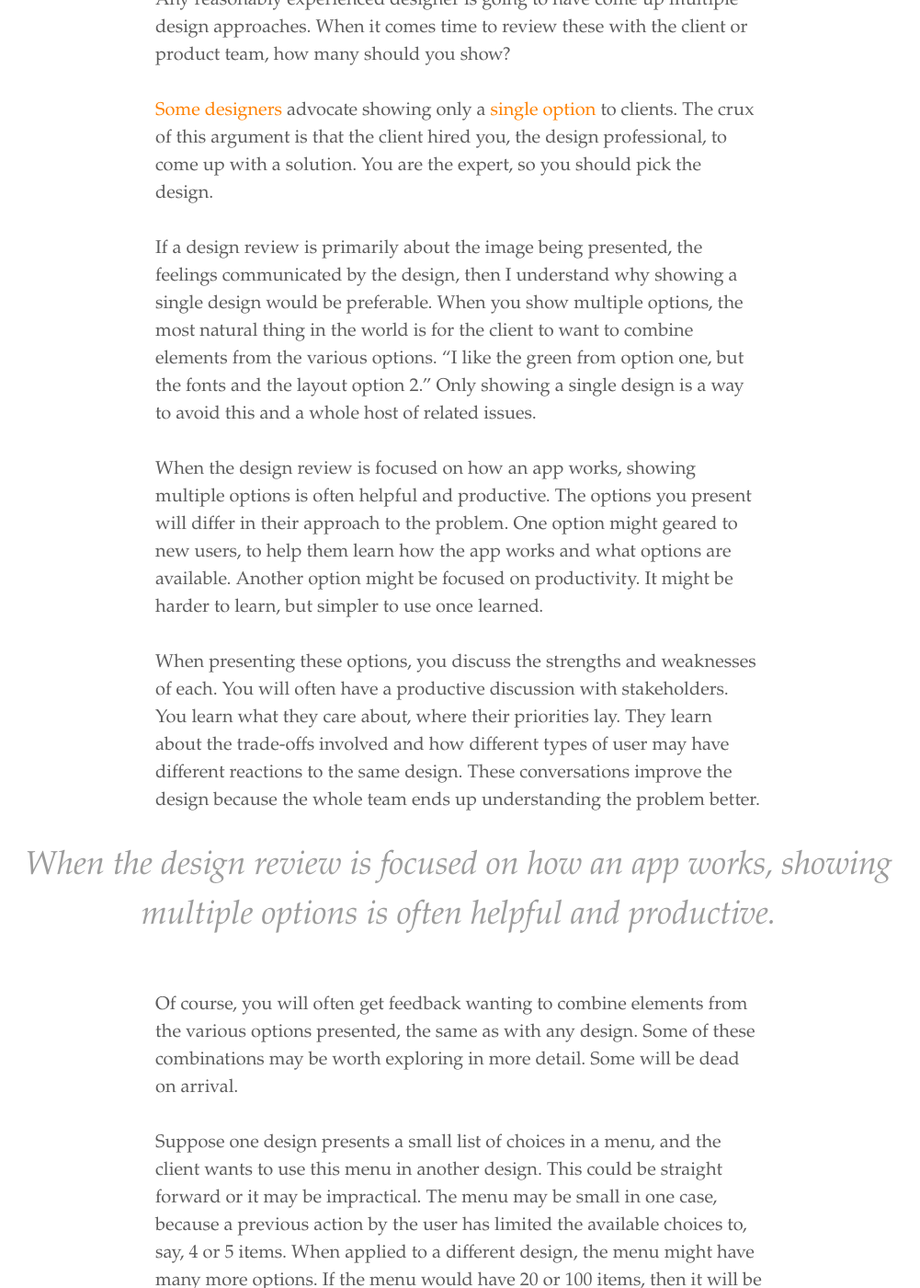
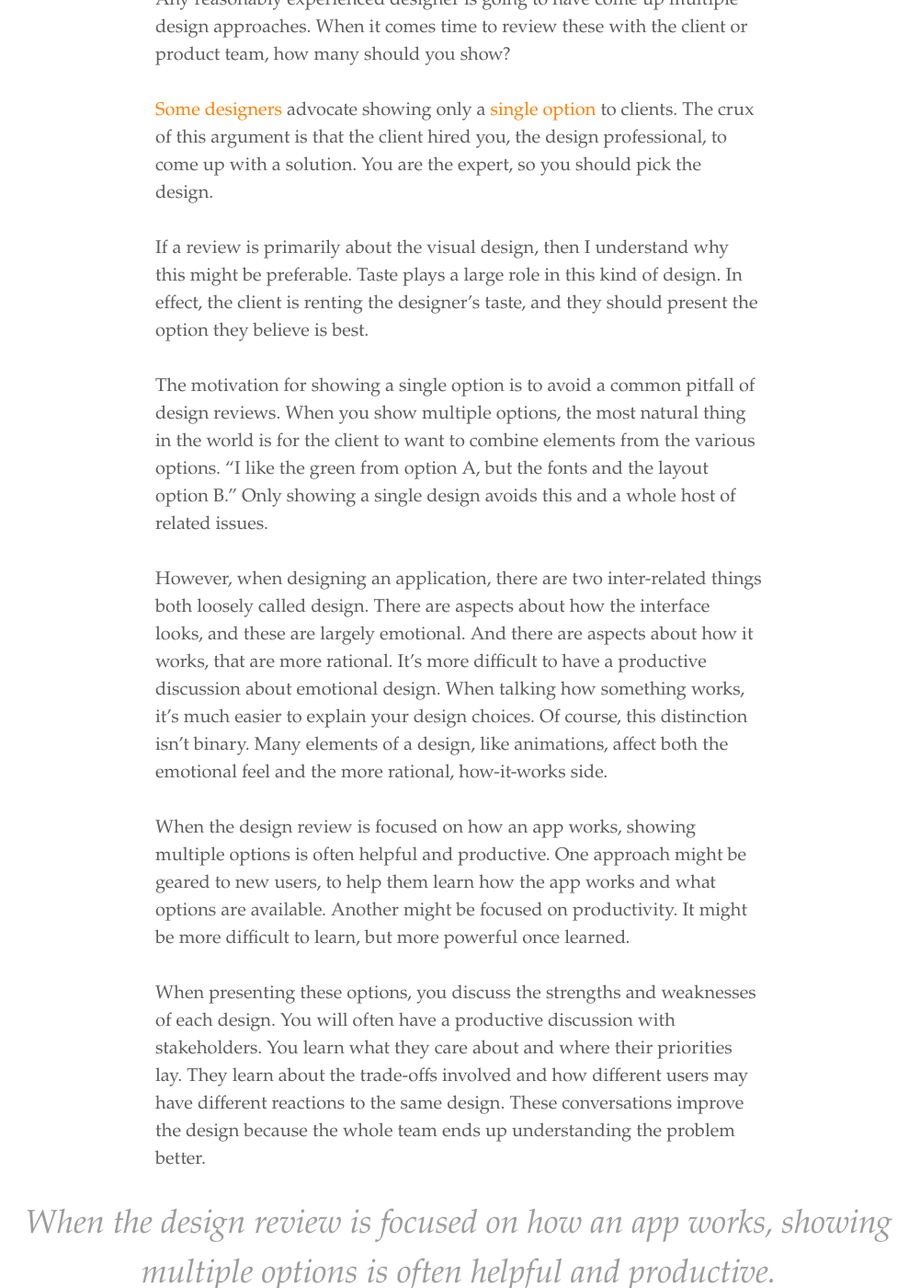
Before and after one commit to infomongo/infomongo.github.io, a Jekyll site: the page built from _posts/2017-09-21-presenting-mulitple-design-options.md, in a window 1280 px wide and 1400 px high, scrolled down 1709 px. Shown: the whole window at 92% size, without its empty margins (141-1142 px from the left). Built offline with Jekyll 4.4.1, drawn with Linux system fonts in a browser that asks for light colours; some of the changed text lies outside the part shown.

Commit message:
updated post & add twitter card meta tags

```diff
--- a/_config.yml
+++ b/_config.yml
@@ -28,3 +28,4 @@
 markdown: kramdown
 gems: [jekyll-paginate]
 permalink: /posts/:title
+url: http://infomongo.com
--- a/_layouts/default.html
+++ b/_layouts/default.html
@@ -20,6 +20,16 @@
     {% if page.canonical %}
       <link rel="canonical" href="{{page.canonical}}" />
     {% endif %}
+
+    <meta name="twitter:card" content="summary_large_image">
+    <meta name="twitter:site" content="@infomongo">
+    <meta name="twitter:title" content="{{page.title}}">
+    {% if page.description %}
+    <meta name="twitter:description" content="{{page.description}}">
+    {% endif %}
+    {% if page.twitter-image %}
+    <meta name="twitter:image" content="{{site.url}}{{page.twitter-image}}">
+    {% endif %}
 </head>
 <body >
     <header>
--- a/_posts/2017-09-21-presenting-mulitple-design-options.md
+++ b/_posts/2017-09-21-presenting-mulitple-design-options.md
@@ -12,21 +13,21 @@ date:   2017-09-21
 </div>
 <div class="intro" markdown="1">
 
-Interaction design begins with research. You need to understand  who is going to use the product and what they want to accomplish. You need to understand their background. What applications they use and like. How do they currently solve the problem your app will make easier? What are the broad demographics of these users? How comfortable are they with technology?
+Interaction design begins with research. You need to understand who is going to use the product and what they want to accomplish. You need to understand their background. What applications they use and like. How they currently solve the problem the product will make easier. What are the broad demographics of these users? How comfortable are they with technology?
 
-You also need to understand the technical limitations and the business goals of the project, but user research makes up the bulk of this initial research.
+You also need to understand the technical limitations and the business goals of the project, but user research makes up the bulk of this initial phase.
 </diV>
 
 
 ### Developing Options
 
-After the initial research is complete, you start exploring different solutions. This means quickly generating a lot different approaches, different navigation options, different ways to solve the basic problem. Many of these will be dead ends. Their flaws will outweigh the benefits. That particular dog just won't hunt.
+After the initial research is complete, you start exploring different solutions. This means quickly generating different approaches, different ways to solve the basic problem. Many of these will be dead ends. Their flaws will outweigh the benefits. That particular dog just won’t hunt.
 
 Eventually you will find a number of approaches that have legs. These are the ones you explore in more detail, that you refine and imagine more completely.
 
-As I’m refining these approaches, I find myself doing a second round of research. I think about apps that have similar interactions and I examine how they work in detail. I’m looking for UX patterns I can adapt. This kind of copying is as common as dirt. You have to be careful that the pattern you are borrowing makes sense. It has to be a good fit for your users. And it has to make sense for the app in question. It’s no use following a trend that doesn’t work well in context. Done poorly, this kind of copying can set the wrong expectations or saddle you with unneeded constraints.
+A common mistake junior designers make is to focus on a single solution. After a brief outlining the problem, they come back with a detailed set of drawings ‘exploring’ a single solution. They ‘fall in love’ too early and fail to examine useful alternatives.
 
-A common mistake junior designers make is to focus on a single solution, that they explore in depth. After a brief outlining the problem, they come back with a detailed set of drawings ‘exploring’ a single solution. They *‘fall in love’* too early and fail to examine useful alternatives.
+Once I have an initial set of options, I usually do a second round of research. I think about apps that have similar interactions and I examine how they work in detail. I’m looking for UX patterns I can adapt. This kind of copying is as common as dirt, but you have to be careful that the pattern you are borrowing makes sense. It has to be a good fit for your users. And it has to make sense for the app in question. It’s no use following a trend that doesn’t work well in context. Done poorly, this kind of copying can set the wrong expectations or saddle you with unneeded constraints. Done well, it can make the app easier to learn by leveraging users’ familiarity with similar apps.
 
 ### How Many Should Your Show?
 
@@ -38,21 +39,25 @@ Any reasonably experienced designer is going to have come up multiple design app
 
 [2]: https://worthwhile.com/blog/2013/11/20/presenting-design-clients/
 
+If a review is primarily about the visual design, then I understand why this might be preferable. Taste plays a large role in this kind of design. In effect, the client is renting the designer’s taste, and they should present the option they believe is best.
 
-If a design review is primarily about the image being presented, the feelings communicated by the design, then I understand why showing a single design would be preferable. When you show multiple options, the most natural thing in the world is for the client to want to combine elements from the various options. “I like the green from option one, but the fonts and the layout option 2.” Only showing a single design is a way to avoid this and a whole host of related issues.
+The motivation for showing a single option is to avoid a common pitfall of design reviews. When you show multiple options, the most natural thing in the world is for the client to want to combine elements from the various options. “I like the green from option A, but the fonts and the layout option B.” Only showing a single design avoids this and a whole host of related issues.
 
-When the design review is focused on how an app works, showing multiple options is often helpful and productive. The options you present will differ in their approach to the problem. One option might geared to new users, to help them learn how the app works and what options are available. Another option might be focused on productivity. It might be harder to learn, but simpler to use once learned.
+However, when designing an application, there are two inter-related things both loosely called design. There are aspects about how the interface looks, and these are largely emotional. And there are aspects about how it works, that are more rational. It’s more difficult to have a productive discussion about emotional design. When talking how something works, it’s much easier to explain your design choices. Of course, this distinction isn’t binary. Many elements of a design, like animations, affect both the emotional feel and the more rational, how-it-works side.
 
-When presenting these options, you discuss the strengths and weaknesses of each. You will often have a productive discussion with stakeholders. You learn what they care about, where their priorities lay. They learn about the trade-offs involved and how different types of user may have different reactions to the same design. These conversations improve the design because the whole team ends up understanding the problem better.
+When the design review is focused on how an app works, showing multiple options is often helpful and productive. One approach might be geared to new users, to help them learn how the app works and what options are available. Another might be focused on productivity. It might be more difficult to learn, but more powerful once learned.
+
+When presenting these options, you discuss the strengths and weaknesses of each design. You will often have a productive discussion with stakeholders. You learn what they care about and where their priorities lay. They learn about the trade-offs involved and how different users may have different reactions to the same design. These conversations improve the design because the whole team ends up understanding the problem better.
 
 
 > When the design review is focused on how an app works, showing multiple options is often helpful and productive.
 
-Of course, you will often get feedback wanting to combine elements from the various options presented, the same as with any design. Some of these combinations may be worth exploring in more detail. Some will be dead on arrival.
+Of course, you will often get feedback wanting to combine elements from the various options presented, the same as with any design. Some of these combinations may be worth exploring. Some will be dead on arrival.
 
-Suppose one design presents a small list of choices in a menu,  and the client wants to use this menu in another design. This could be straight forward or it may be impractical. The menu may be small in one case, because a previous action by the user has limited the available choices to, say, 4 or 5 items. When applied to a different design, the menu might have many more options. If the menu would have 20 or 100 items, then it will be much harder to use. You explain that the second design is using a different approach and that then menu is not a good choice in this context.
+Suppose one design presents a small list of choices in a menu, and the client wants to use this menu in another design. This might be straight forward or it may be impractical. The menu may be small in one case, because a previous action has limited the available choices to 4 or 5 items. When applied to a different design, the menu might have many more options. If the menu would have 20 or 100 items, it will be much harder to use.
 
-No matter what the feedback is, you don’t take it as an order. Hopefully, [you have set the stage for getting good feedback][3] during the design review. Rather than taking he feedback at face value, you want to understand motivation behind it and you want to tie it back to the design goals. So ask follow up questions, like:
+
+No matter what the feedback is, don’t take it as an order. Hopefully, [you have set the stage for getting good feedback][3] during the design review. Rather than taking the feedback at face value, you want to understand motivation behind it and you want to tie it back to the design goals. So ask follow up questions, like:
 
 [3]: http://muledesign.com/2017/05/designing-for-better-feedback
 
@@ -64,6 +69,6 @@ No matter what the feedback is, you don’t take it as an order. Hopefully, [you
 
 > A good designer can explain the choices they make.
 
-At the end of the day, design is a rational process. A good designer can explain the choices they make. The vast majority of the time, a good designer will have an objective reason to back up their decisions. They will have a convincing story about the choices they have made.
+A good designer can explain the choices they make, even when discussing the more emotional side of the design. The vast majority of the time, a good designer will have an objective reason to back up their decisions. They will have a convincing story about the choices they made.
 
 A really good designer will explain all of this proactively, during the design review. This is called selling the design.
```
Also changed, not shown: other parts of _posts/2017-09-21-presenting-mulitple-design-options.md (+1 -0 lines), _posts/2018-03-01-cast-from-netflix-to-roku.md (+1 -0 lines).
